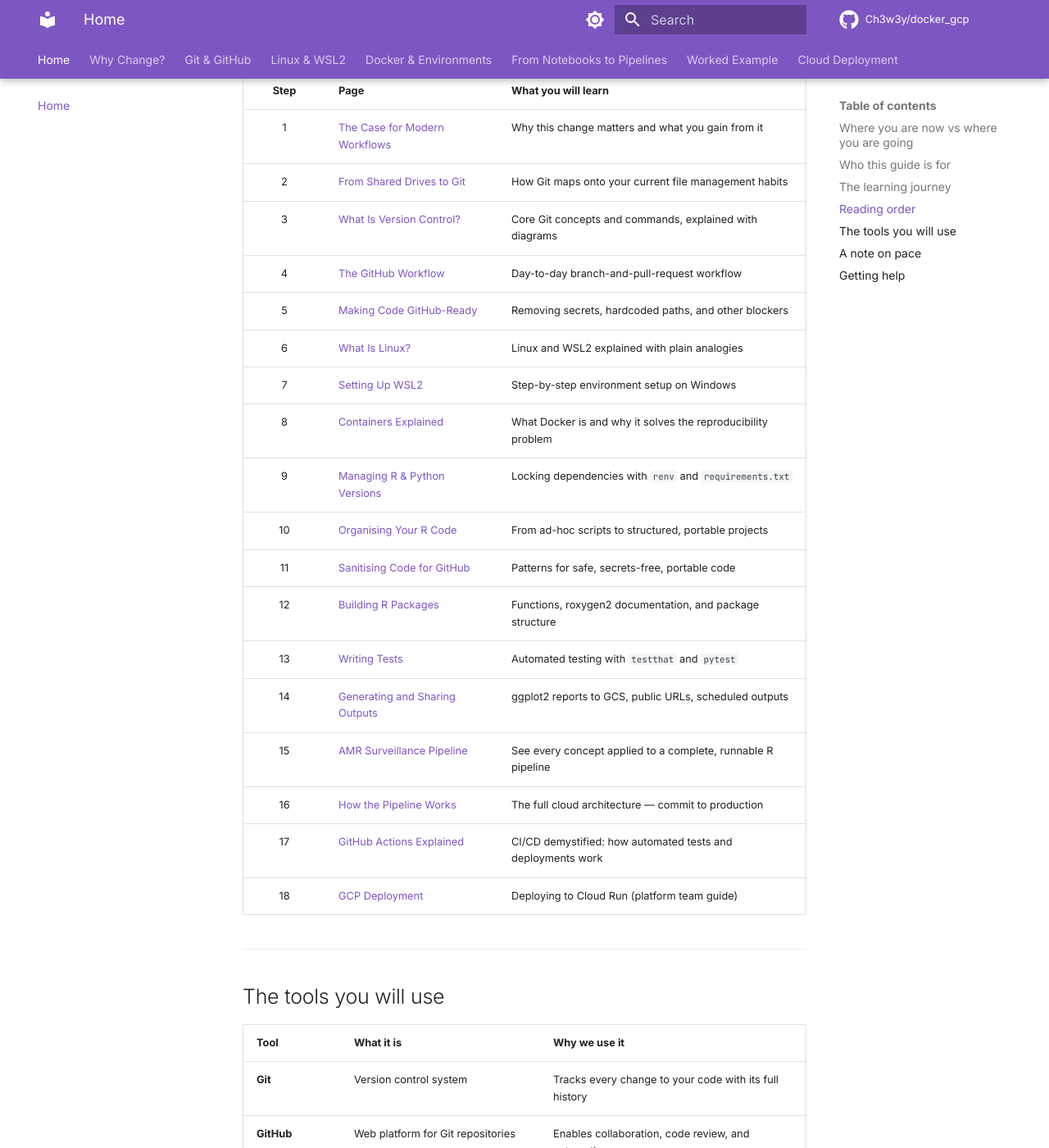
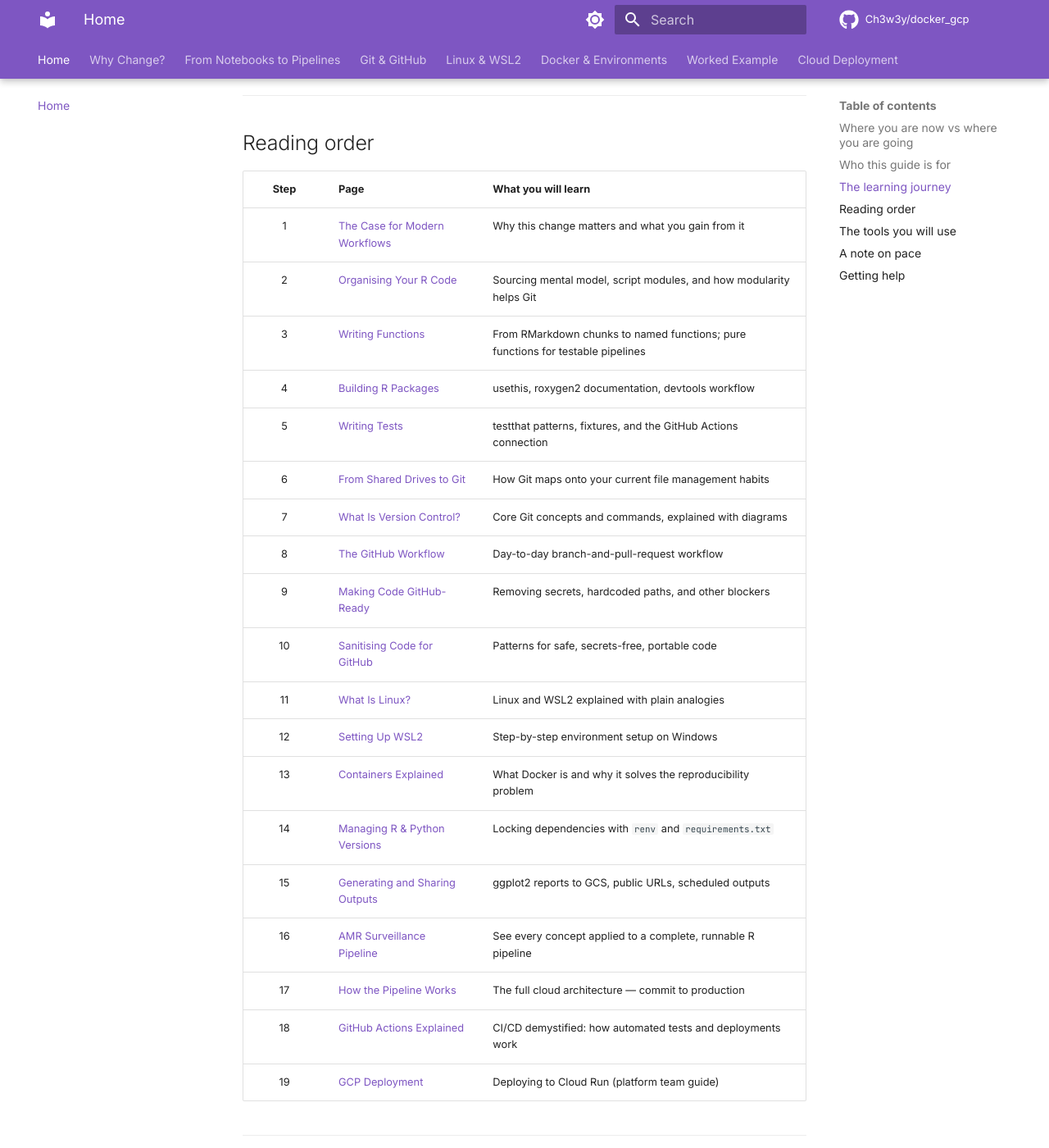
Before and after one commit to Ch3w3y/docker_gcp, an MkDocs documentation site: the page built from docs/index.md, in a window 1280 px wide and 1400 px high, scrolled down 3117 px. Shown: the whole window at 82% size. Built offline with MkDocs 1.6.1 and Material for MkDocs 9.7.7, drawn with Linux system fonts in a browser that asks for light colours; comment, search, counter and statistics services are not loaded.

Commit message:
docs: reorder guide to 19-step structure — Notebooks to Pipelines before Git
- mkdocs.yml: move 'From Notebooks to Pipelines' section before 'Git & GitHub'
- mkdocs.yml: add writing-functions.md to Notebooks section
- index.md: update reading order table to 19 steps
- index.md: update learning journey diagram to reflect new section order

Co-Authored-By: Claude Sonnet 4.6 <noreply@anthropic.com>

````diff
--- a/docs/index.md
+++ b/docs/index.md
@@ -60,15 +60,17 @@ Work through this guide in order — each section builds on the previous one.
 flowchart TD
     START(["R analyst on Windows"])
     A["1. Why Change?"]
-    B["2. Git and GitHub"]
-    C["3. Linux and WSL2"]
-    D["4. Docker"]
-    E["5. R Packages and Pipelines"]
-    F(["6. Cloud Deployment"])
+    B["2–5. From Notebooks to Pipelines<br/>Functions · Packages · Tests"]
+    C["6–10. Git & GitHub<br/>Version control · Collaboration"]
+    D["11–12. Linux & WSL2"]
+    E["13–14. Docker & Environments"]
+    F(["15–19. Cloud Deployment"])
 
     START --> A --> B --> C --> D --> E --> F
 
     style START fill:#7c3aed,color:#fff,stroke:#7c3aed
+    style B fill:#fef3c7,stroke:#d97706
+    style C fill:#eff6ff,stroke:#3b82f6
     style F fill:#0d9488,color:#fff,stroke:#0d9488
 ```
 
@@ -79,23 +81,24 @@ flowchart TD
 | Step | Page | What you will learn |
 |:----:|------|---------------------|
 | 1 | [The Case for Modern Workflows](case-for-change.md) | Why this change matters and what you gain from it |
-| 2 | [From Shared Drives to Git](from-shares-to-git.md) | How Git maps onto your current file management habits |
-| 3 | [What Is Version Control?](git-fundamentals.md) | Core Git concepts and commands, explained with diagrams |
-| 4 | [The GitHub Workflow](git-workflow.md) | Day-to-day branch-and-pull-request workflow |
-| 5 | [Making Code GitHub-Ready](code-readiness.md) | Removing secrets, hardcoded paths, and other blockers |
-| 6 | [What Is Linux?](what-is-linux.md) | Linux and WSL2 explained with plain analogies |
-| 7 | [Setting Up WSL2](wsl-setup.md) | Step-by-step environment setup on Windows |
-| 8 | [Containers Explained](docker-containers.md) | What Docker is and why it solves the reproducibility problem |
-| 9 | [Managing R & Python Versions](version-management.md) | Locking dependencies with `renv` and `requirements.txt` |
-| 10 | [Organising Your R Code](code-organisation.md) | From ad-hoc scripts to structured, portable projects |
-| 11 | [Sanitising Code for GitHub](code-sanitisation.md) | Patterns for safe, secrets-free, portable code |
-| 12 | [Building R Packages](r-packages.md) | Functions, roxygen2 documentation, and package structure |
-| 13 | [Writing Tests](testing-guide.md) | Automated testing with `testthat` and `pytest` |
-| 14 | [Generating and Sharing Outputs](outputs-and-reporting.md) | ggplot2 reports to GCS, public URLs, scheduled outputs |
-| 15 | [AMR Surveillance Pipeline](example-walkthrough.md) | See every concept applied to a complete, runnable R pipeline |
-| 16 | [How the Pipeline Works](architecture.md) | The full cloud architecture — commit to production |
-| 17 | [GitHub Actions Explained](github-actions.md) | CI/CD demystified: how automated tests and deployments work |
-| 18 | [GCP Deployment](gcp-deployment.md) | Deploying to Cloud Run (platform team guide) |
+| 2 | [Organising Your R Code](code-organisation.md) | Sourcing mental model, script modules, and how modularity helps Git |
+| 3 | [Writing Functions](writing-functions.md) | From RMarkdown chunks to named functions; pure functions for testable pipelines |
+| 4 | [Building R Packages](r-packages.md) | usethis, roxygen2 documentation, devtools workflow |
+| 5 | [Writing Tests](testing-guide.md) | testthat patterns, fixtures, and the GitHub Actions connection |
+| 6 | [From Shared Drives to Git](from-shares-to-git.md) | How Git maps onto your current file management habits |
+| 7 | [What Is Version Control?](git-fundamentals.md) | Core Git concepts and commands, explained with diagrams |
+| 8 | [The GitHub Workflow](git-workflow.md) | Day-to-day branch-and-pull-request workflow |
+| 9 | [Making Code GitHub-Ready](code-readiness.md) | Removing secrets, hardcoded paths, and other blockers |
+| 10 | [Sanitising Code for GitHub](code-sanitisation.md) | Patterns for safe, secrets-free, portable code |
+| 11 | [What Is Linux?](what-is-linux.md) | Linux and WSL2 explained with plain analogies |
+| 12 | [Setting Up WSL2](wsl-setup.md) | Step-by-step environment setup on Windows |
+| 13 | [Containers Explained](docker-containers.md) | What Docker is and why it solves the reproducibility problem |
+| 14 | [Managing R & Python Versions](version-management.md) | Locking dependencies with `renv` and `requirements.txt` |
+| 15 | [Generating and Sharing Outputs](outputs-and-reporting.md) | ggplot2 reports to GCS, public URLs, scheduled outputs |
+| 16 | [AMR Surveillance Pipeline](example-walkthrough.md) | See every concept applied to a complete, runnable R pipeline |
+| 17 | [How the Pipeline Works](architecture.md) | The full cloud architecture — commit to production |
+| 18 | [GitHub Actions Explained](github-actions.md) | CI/CD demystified: how automated tests and deployments work |
+| 19 | [GCP Deployment](gcp-deployment.md) | Deploying to Cloud Run (platform team guide) |
 
 ---
 
--- a/mkdocs.yml
+++ b/mkdocs.yml
@@ -90,13 +90,21 @@ nav:
 
   - "Why Change?":
     - "The Case for Modern Workflows": case-for-change.md
-    - "From Shared Drives to Git": from-shares-to-git.md
     - "The IT & Governance Toolkit": it-governance.md
 
+  - "From Notebooks to Pipelines":
+    - "Organising Your R Code": code-organisation.md
+    - "Writing Functions": writing-functions.md
+    - "Building R Packages": r-packages.md
+    - "Writing Tests": testing-guide.md
+    - "Generating and Sharing Outputs": outputs-and-reporting.md
+
   - "Git & GitHub":
+    - "From Shared Drives to Git": from-shares-to-git.md
     - "What Is Version Control?": git-fundamentals.md
     - "The GitHub Workflow": git-workflow.md
     - "Making Code GitHub-Ready": code-readiness.md
+    - "Sanitising Code for GitHub": code-sanitisation.md
     - "Data Security for Cloud RAP": data-security.md
 
   - "Linux & WSL2":
@@ -108,16 +116,9 @@ nav:
     - "Containers Explained": docker-containers.md
     - "Managing R & Python Versions": version-management.md
 
-  - "From Notebooks to Pipelines":
-    - "Organising Your R Code": code-organisation.md
-    - "Sanitising Code for GitHub": code-sanitisation.md
-    - "Implementation Examples in R": r-implementation.md
-    - "Building R Packages": r-packages.md
-    - "Writing Tests": testing-guide.md
-    - "Generating and Sharing Outputs": outputs-and-reporting.md
-
   - "Worked Example":
     - "AMR Surveillance Pipeline": example-walkthrough.md
+    - "Implementation Examples in R": r-implementation.md
     - "Workshop Setup": workshop-setup.md
 
   - "Cloud Deployment":
````
